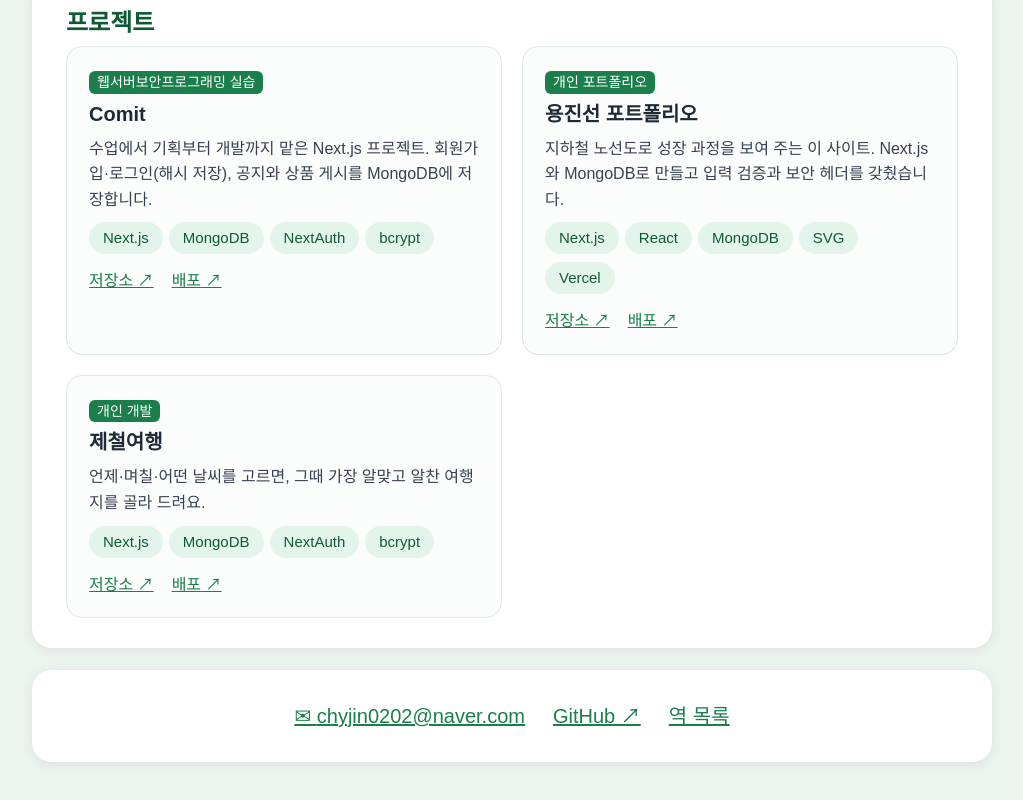
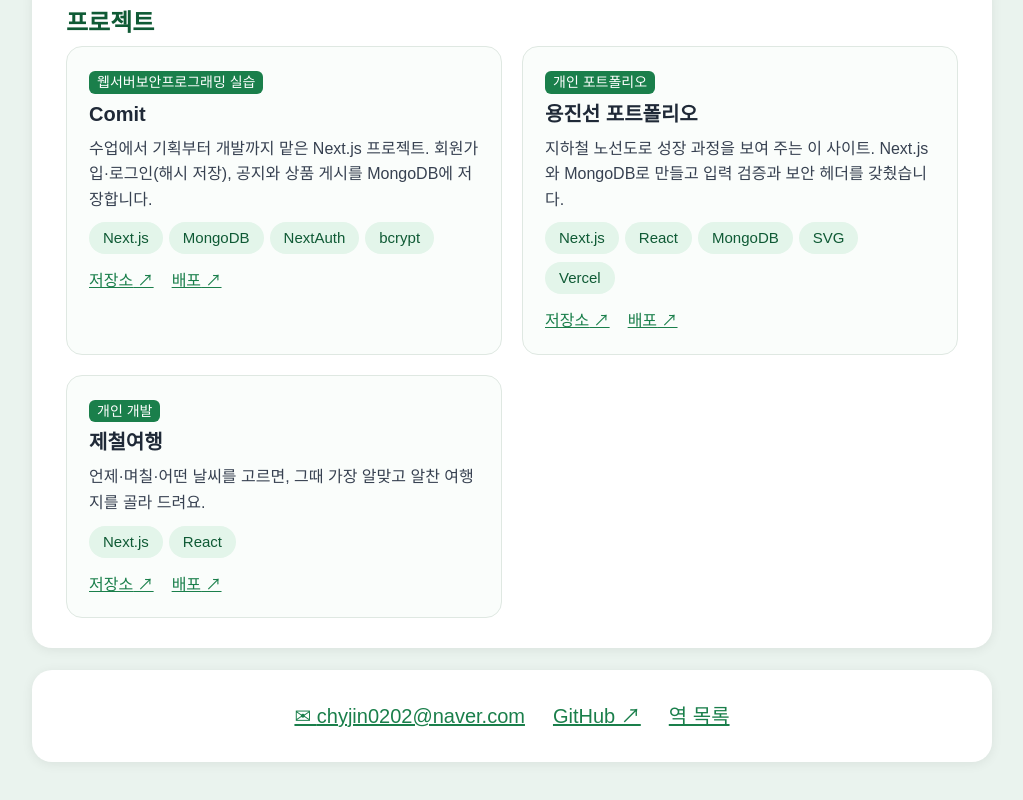
Before and after one commit to BLACKHEADHUB/yongjin-line, a Next.js app: page / in a window 1280 px wide. Shown: the part 1194-1994 px from the top of the page, without its empty margins (128-1151 px from the left). Built offline with nearby package versions, Linux system fonts and the light colour scheme; no server answers; the database is empty.

Commit message:
제철여행 표기 수정

```diff
--- a/data/portfolio.js
+++ b/data/portfolio.js
@@ -84,7 +84,7 @@ export const projects = [
     tag: '개인 개발',
     name: '제철여행',
     summary: '언제·며칠·어떤 날씨를 고르면, 그때 가장 알맞고 알찬 여행지를 골라 드려요.',
-    stack: ['Next.js', 'MongoDB', 'NextAuth', 'bcrypt'],
+    stack: ['Next.js', 'React'],
     links: [
       { label: '저장소', url: 'https://github.com/BLACKHEADHUB/travel-value' },
       { label: '배포', url: 'https://travel-value-eight.vercel.app' },
```
